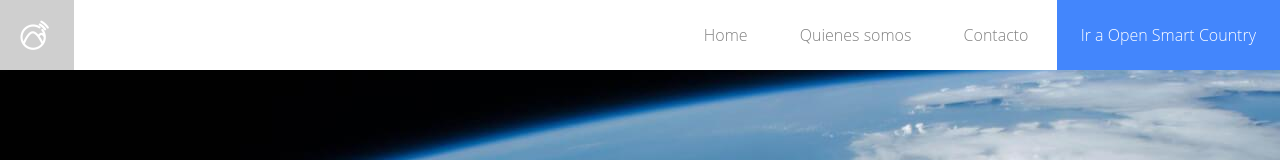
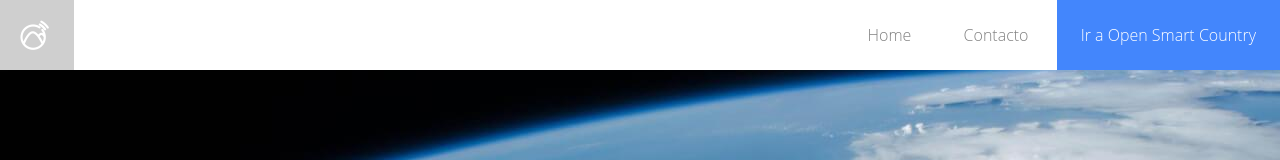
Before and after one commit to ilice/OSCWeb, a plain HTML site: page index.html in a window 1280 px wide. Shown: the top 160 px of the page. Drawn offline with Linux system fonts and the light colour scheme; a script that the page names is missing; files whose address does not match are found by name.

Commit message:
Team anchor dropped

```diff
--- a/index.html
+++ b/index.html
@@ -44,9 +44,6 @@
             <ul>
                 <li>
                     <a href="index.html">Home</a>
-                </li>
-                <li>
-                    <a href="equipo.html">Quienes somos</a>
                 </li>
                 <li>
                     <a href="index.html#contact">Contacto</a>
```
